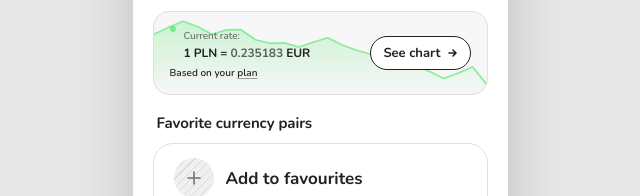
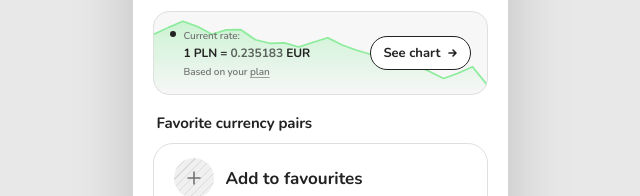
Before and after one commit to promateusz85/sugestia-strona, a plain HTML site: page zen/currency_exchange/index.html in a window 1280 px wide. Shown: the part 312-508 px from the top of the page, 320-960 px from the left. Drawn offline with nearby package versions, Linux system fonts and the light colour scheme.

Commit message:
Add files via upload

```diff
--- a/zen/currency_exchange/index.html
+++ b/zen/currency_exchange/index.html
@@ -73,21 +73,20 @@
     }
     .rate-dot {
       width: 6px; height: 6px; border-radius: 50%;
-      background: var(--color-accent);
-      animation: rpulse 2.4s ease-in-out infinite;
+      background: var(--color-primary);
+      animation: rpulse 1s ease-in-out infinite;
       flex-shrink: 0;
-    }
-    @keyframes rpulse { 0%,100%{opacity:.45} 50%{opacity:1} }
+      margin-top: 5px;
+    }
+    @keyframes rpulse { 0%,100%{opacity:1} 50%{opacity:0.15} }
     .rate-val {
       transition: opacity 0.2s ease-out;
       font-weight: 700;
     }
     .rate-val.tick { opacity: 0.55; }
     .rate-preview-sub {
-      position: relative;
-      z-index: 1;
       font-size: 10px; font-weight: 600;
-      color: var(--color-primary);
+      color: var(--color-secondary);
     }
     .rate-plan-link {
       text-decoration: underline;
@@ -848,11 +847,9 @@
         <span class="rate-dot"></span>
         <span>
           <span class="rate-label">Current rate:</span><br>
-          1 <span id="rateFrom">PLN</span> = <span class="rate-val" id="rateVal">0.235148</span> <span id="rateTo">EUR</span>
+          1 <span id="rateFrom">PLN</span> = <span class="rate-val" id="rateVal">0.235148</span> <span id="rateTo">EUR</span><br>
+          <span class="rate-preview-sub">Based on your <span class="rate-plan-link" id="ratePlanLink">plan</span></span>
         </span>
-      </div>
-      <div class="rate-preview-sub">
-        Based on your <span class="rate-plan-link" id="ratePlanLink">plan</span>
       </div>
     </div>
     <button class="rate-preview-cta" type="button" id="seeChartBtn" aria-label="See chart">
```
